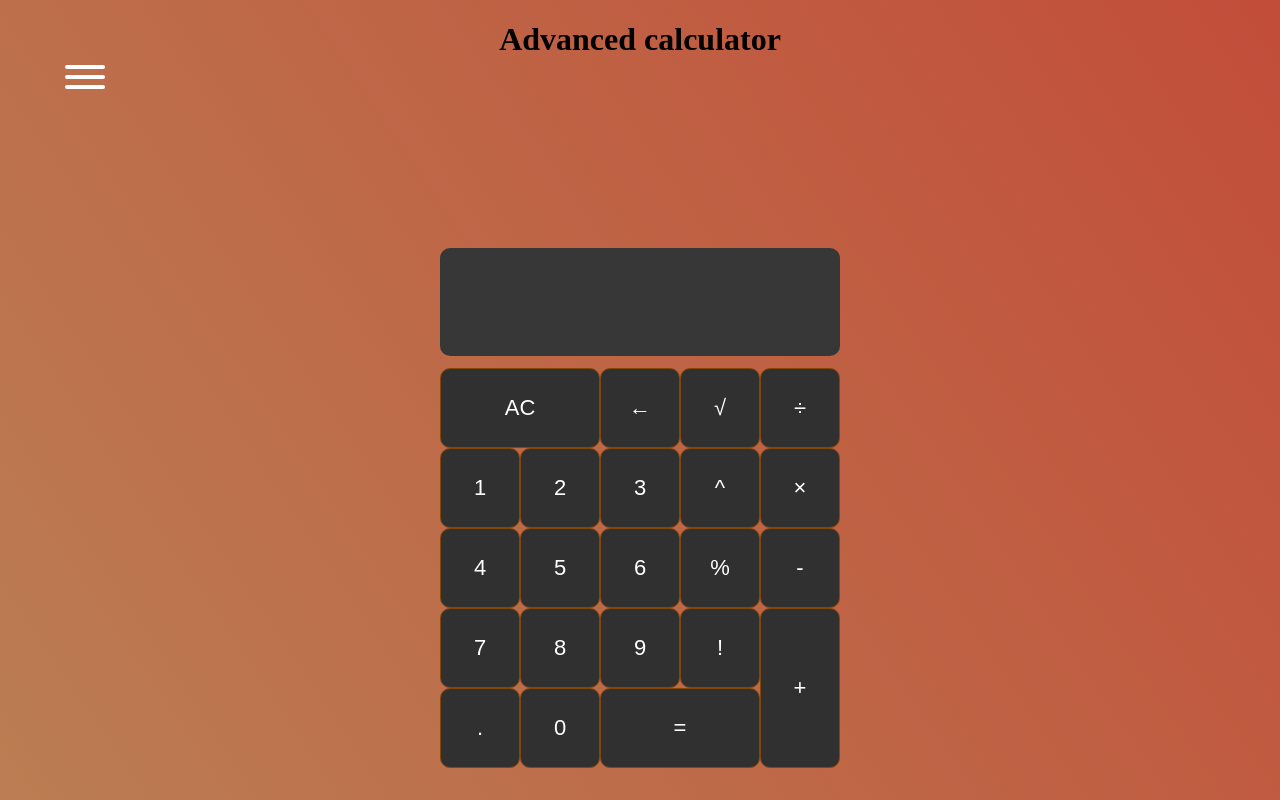
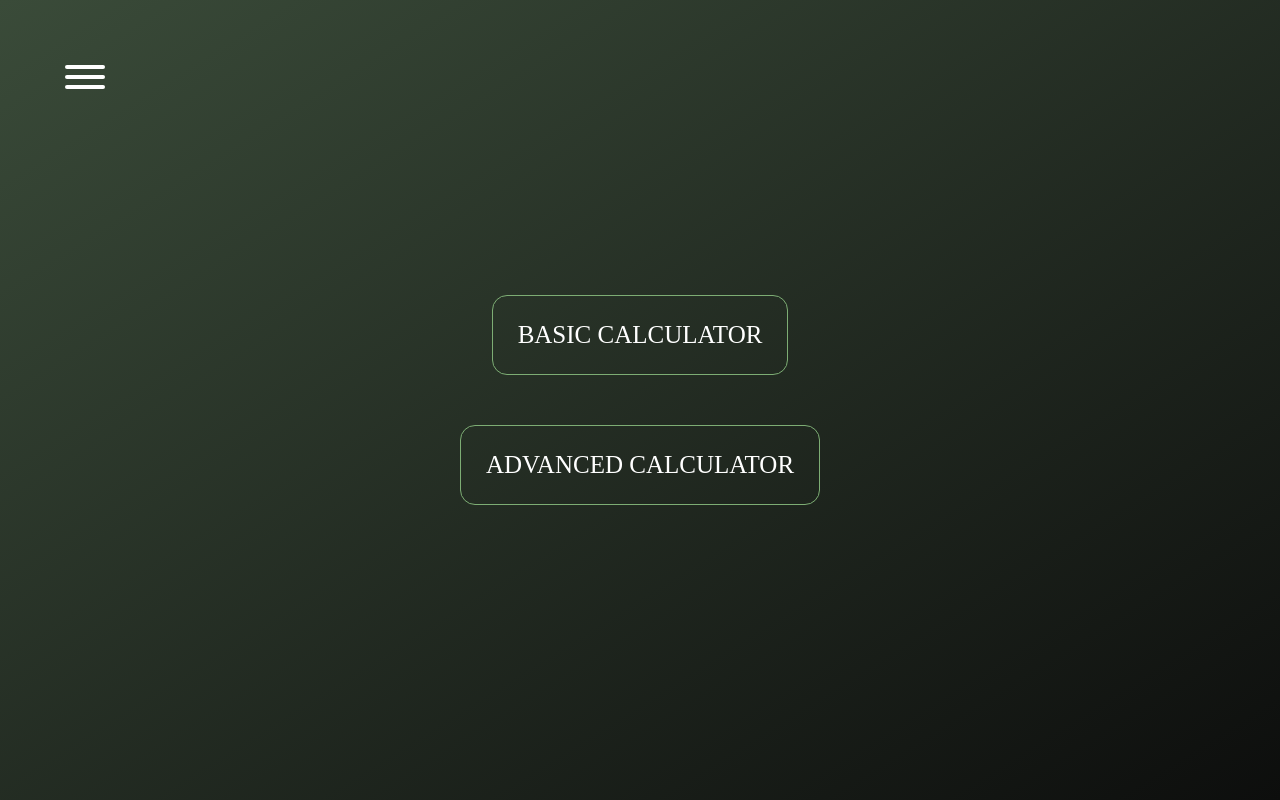
Before and after one commit to Szymofcion/calculator_v1, a plain HTML site: page index.html in a window 1280 px wide. Shown: the top 800 px of the page. Drawn offline with Linux system fonts and the light colour scheme.

Commit message:
fix: nav--active

```diff
--- a/index.html
+++ b/index.html
@@ -21,7 +21,7 @@
           <span class="hamburger-inner"></span>
         </span>
       </button>
-      <nav class="nav">
+      <nav class="nav nav--active">
         <a class="nav__link nav-basic" href="#basicCalc">Basic calculator</a>
         <a class="nav__link nav-advanced" href="#advancedCalc"
           >Advanced calculator</a
```
Also changed, not shown: 1 other file.
